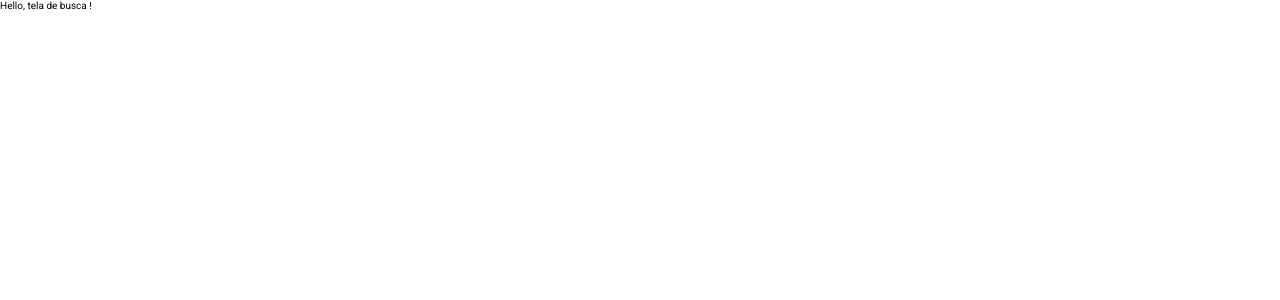
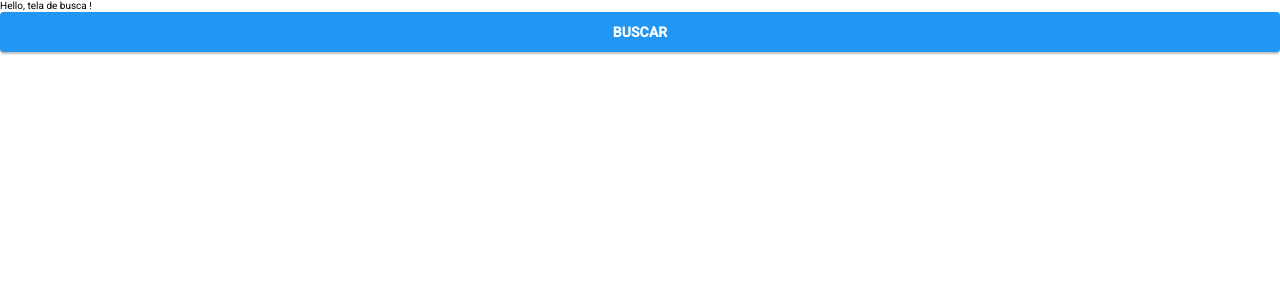
Before and after one commit to LeooRamalho/rate-the-hero, a React (Create React App) app: page / in a window 1280 px wide. Shown: the top 300 px of the page. Built offline with nearby package versions, Linux system fonts and the light colour scheme.

Commit message:
Generic button component

```diff
--- /dev/null
+++ b/src/components/common/Button.js
@@ -0,0 +1,43 @@
+/* eslint no-tabs: "off" */
+import styled from 'styled-components';
+import {
+  BorderRadiuses,
+  Colors,
+  Shadows,
+  Spaces,
+  FontLetterSpacings,
+  FontFamilies,
+  FontWeights,
+  FontSizes,
+} from '../../shared/DesignTokens';
+
+export const Button = styled.button`
+	border: none;
+	outline: none;
+	width: 100%;
+	height: 40px;
+	font-family: ${FontFamilies.PRIMARY};
+	font-weight: ${FontWeights.BOLD};
+
+	background-color: ${(props) =>
+        props.ghost ?
+        Colors.GRAY_700 :
+        Colors.BLUE_500};
+
+	color: ${Colors.NEUTRAL_WHITE};
+	box-shadow: ${Shadows.ONE};
+	border-radius: ${BorderRadiuses.ONE};
+	padding: ${Spaces.ONE} ${Spaces.TWO};
+	cursor: pointer;
+	transition: 200ms all ease;
+	text-transform: uppercase;
+    letter-spacing: ${FontLetterSpacings.MEDIUM};
+	font-size: ${FontSizes.ONE_QUARTER};
+
+	&amp;:hover {
+		background-color: ${(props) =>
+        props.ghost ?
+        Colors.GRAY_700 :
+        Colors.BLUE_550};
+	}
+`;
--- a/src/views/Search.js
+++ b/src/views/Search.js
@@ -1 +1,6 @@
-export const Search = () => <div>Hello, tela de busca !</div>;
+import {Button} from '../components/common/Button';
+
+export const Search = () => <div>
+  <span> Hello, tela de busca ! </span>
+  <Button ghost={false}> Buscar </Button>
+</div>;
```
